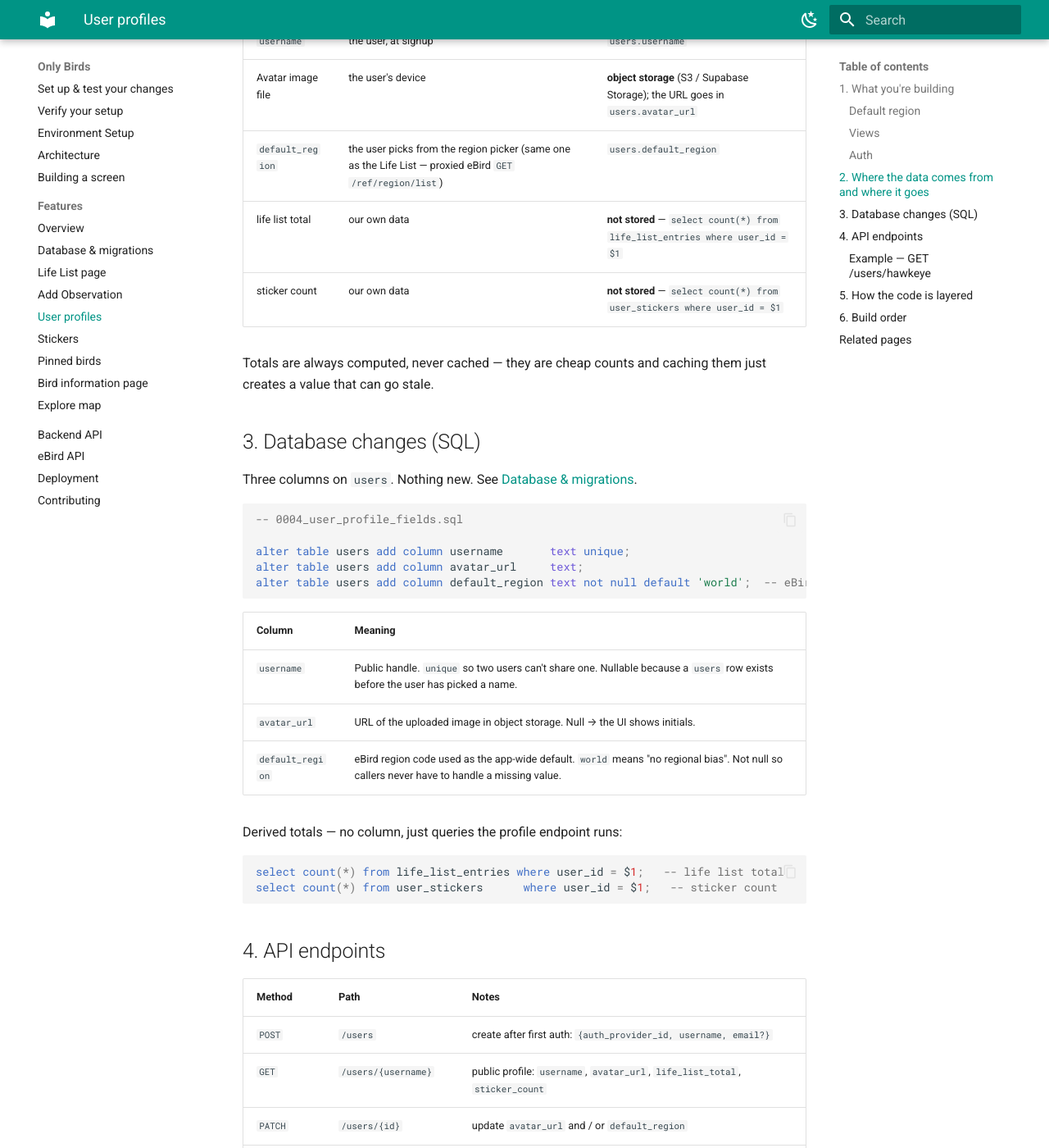
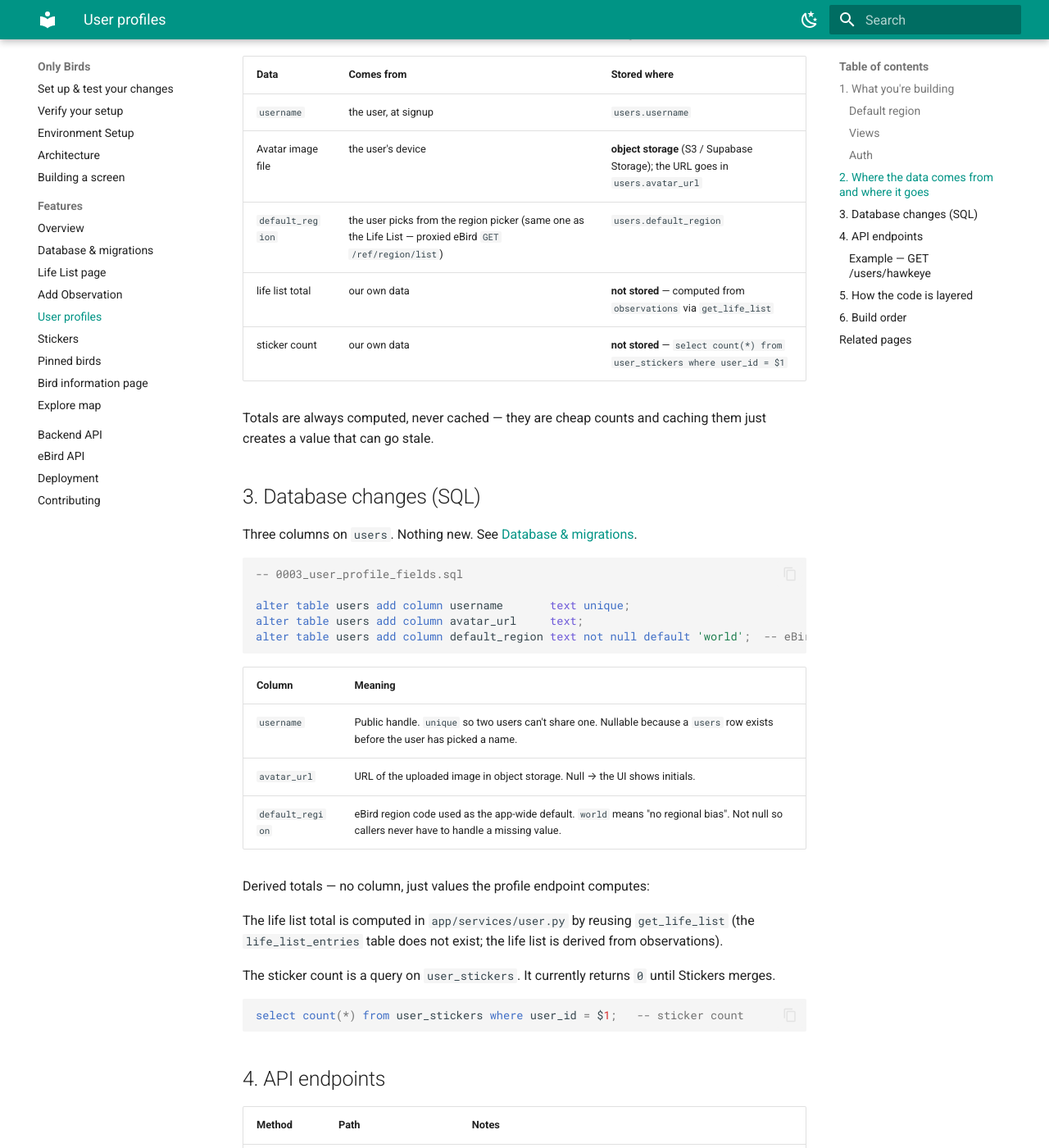
Before and after one commit to caprisun178/OnlyBirds, an MkDocs documentation site: the page built from docs/features/user-profiles.md, in a window 1280 px wide and 1400 px high, scrolled down 1537 px. Shown: the whole window at 82% size. Built offline with MkDocs 1.6.1 and Material for MkDocs 9.7.7, drawn with Linux system fonts in a browser that asks for light colours; some of the changed text lies outside the part shown.

Commit message:
Update user-profiles doc: migration number, life list total, status

````diff
--- a/docs/features/user-profiles.md
+++ b/docs/features/user-profiles.md
@@ -1,6 +1,6 @@
 # User profiles
 
-> **Status:** Planned.
+> **Status:** Partial — backend done (POST /users, GET /users/{username}, PATCH /users/{id}); frontend planned done soon.
 
 ## 1. What you're building
 
@@ -11,7 +11,7 @@
 | `username` | chosen at signup, unique, immutable-ish |
 | `avatar_url` | uploaded image |
 | `default_region` | picked by the user from the eBird region hierarchy |
-| life list total | **derived** — count of the user's `life_list_entries` rows |
+| life list total | **derived** — number of distinct species in the user's observations (same computation as the Life List page, `get_life_list`) |
 | sticker collection | **derived** — the user's `user_stickers` rows |
 
 No bio, no follower graph in MVP.
@@ -57,7 +57,7 @@
 | `username` | the user, at signup | `users.username` |
 | Avatar image file | the user's device | **object storage** (S3 / Supabase Storage); the URL goes in `users.avatar_url` |
 | `default_region` | the user picks from the region picker (same one as the Life List — proxied eBird `GET /ref/region/list`) | `users.default_region` |
-| life list total | our own data | **not stored** — `select count(*) from life_list_entries where user_id = $1` |
+| life list total | our own data | **not stored** — computed from `observations` via `get_life_list`|
 | sticker count | our own data | **not stored** — `select count(*) from user_stickers where user_id = $1` |
 
 Totals are always computed, never cached — they are cheap counts and caching
@@ -69,7 +69,7 @@
 [Database & migrations](database.md#how-to-apply-a-migration).
 
 ```sql
--- 0004_user_profile_fields.sql
+-- 0003_user_profile_fields.sql
 
 alter table users add column username       text unique;
 alter table users add column avatar_url     text;
@@ -82,11 +82,14 @@
 | `avatar_url` | URL of the uploaded image in object storage. Null → the UI shows initials. |
 | `default_region` | eBird region code used as the app-wide default. `world` means "no regional bias". Not null so callers never have to handle a missing value. |
 
-Derived totals — no column, just queries the profile endpoint runs:
+Derived totals — no column, just values the profile endpoint computes:
+
+The life list total is computed in `app/services/user.py` by reusing `get_life_list` (the `life_list_entries` table does not exist; the life list is derived from observations).
+
+The sticker count is a query on `user_stickers`. It currently returns `0` until Stickers merges.
 
 ```sql
-select count(*) from life_list_entries where user_id = $1;   -- life list total
-select count(*) from user_stickers      where user_id = $1;   -- sticker count
+select count(*) from user_stickers where user_id = $1;   -- sticker count
 ```
 
 ## 4. API endpoints
@@ -124,7 +127,7 @@
 
 ## 6. Build order
 
-1. Write and run `backend/migrations/0004_user_profile_fields.sql`.
+1. Write and run `backend/migrations/0003_user_profile_fields.sql`.
 2. Add `app/dao/user_repo.py` and `app/services/user.py`.
 3. Add `app/routers/users.py`; register it in `app/main.py`.
 4. Tests: create a user, `PATCH` the `default_region`, `GET` the public profile,
````
